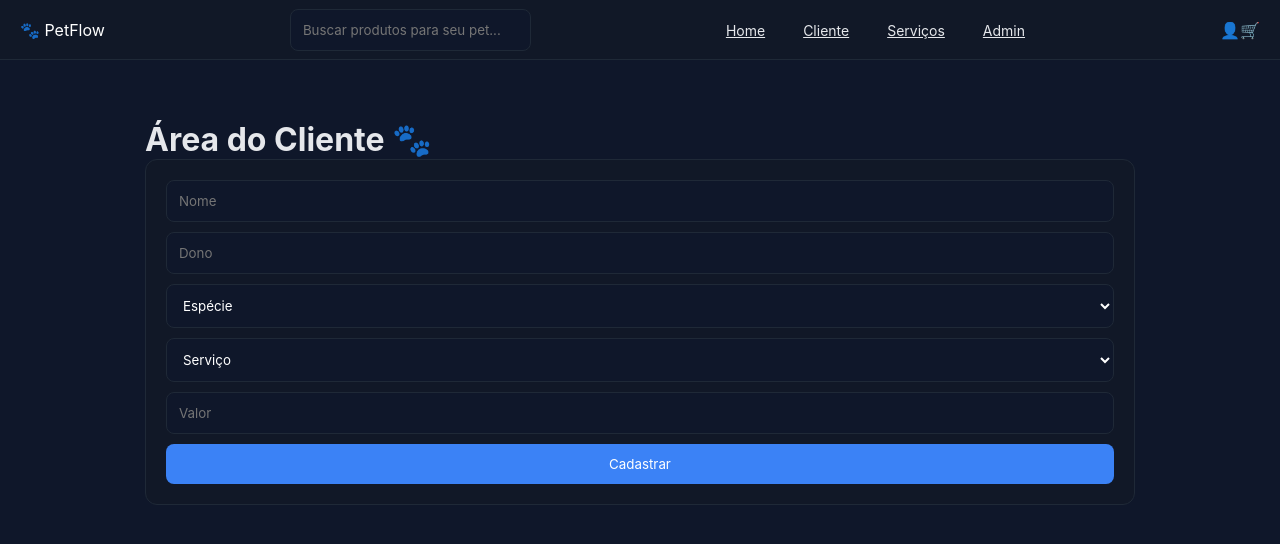
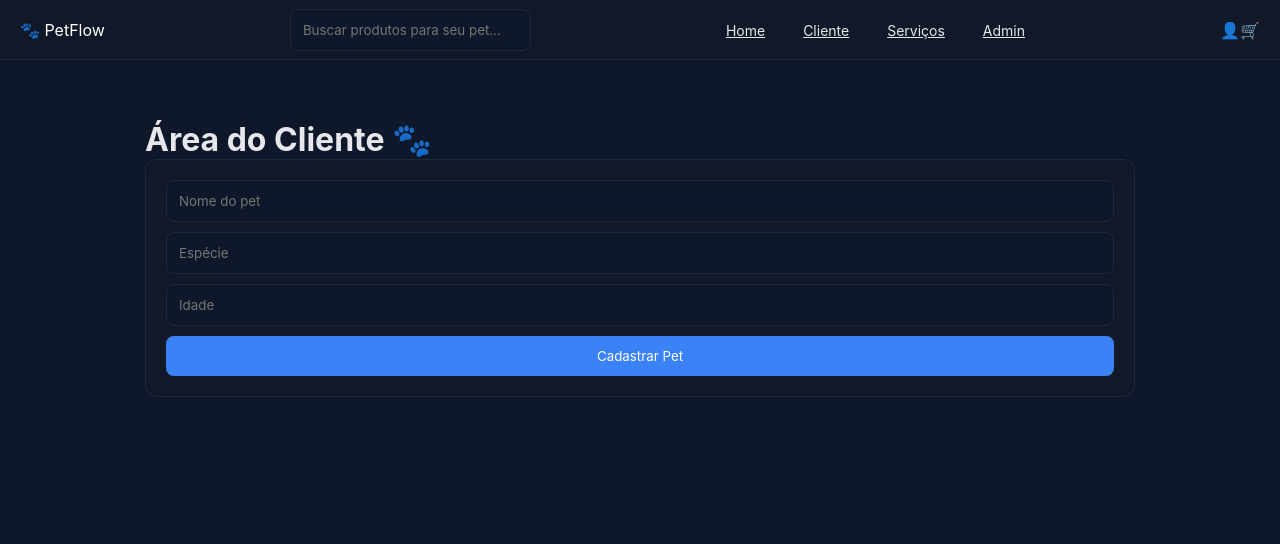
Before and after one commit to kess1ly/Javascript, a React app: page /cliente in a window 1280 px wide. Shown: the top 544 px of the page. Built offline with nearby package versions, Linux system fonts and the light colour scheme; the HTML template or start-up script is replaced by a standard one.

Commit message:
Update PetForm.jsx

```diff
--- a/src/componentes/PetForm.jsx
+++ b/src/componentes/PetForm.jsx
@@ -1,84 +1,48 @@
-import { useState, useEffect } from "react";
+import { useState } from "react";
 
-export default function PetForm({
-  adicionarPet,
-  salvarEdicao,
-  petEditando,
-}) {
+export default function PetForm({ adicionarPet }) {
   const [pet, setPet] = useState({
     nome: "",
-    dono: "",
     especie: "",
-    tipo: "",
-    produto: "",
-    valor: "",
+    idade: ""
   });
 
-  useEffect(() => {
-    if (petEditando) {
-      setPet({
-        nome: petEditando.nome || "",
-        dono: petEditando.dono || "",
-        especie: petEditando.especie || "",
-        tipo: petEditando.tipo || "",
-        produto: petEditando.produto || "",
-        valor: petEditando.valor || "",
-        id: petEditando.id, // mantém o id pra edição funcionar
-      });
-    }
-  }, [petEditando]);
-
   function handleChange(e) {
-    const { name, value } = e.target;
-    setPet({ ...pet, [name]: value });
+    setPet({ ...pet, [e.target.name]: e.target.value });
   }
 
   function handleSubmit(e) {
     e.preventDefault();
+    adicionarPet(pet);
 
-    if (petEditando) {
-      salvarEdicao(pet.id, pet);
-    } else {
-      adicionarPet(pet);
-    }
-
-    setPet({
-      nome: "",
-      dono: "",
-      especie: "",
-      tipo: "",
-      produto: "",
-      valor: "",
-    });
+    setPet({ nome: "", especie: "", idade: "" });
   }
 
   return (
     <form onSubmit={handleSubmit}>
-      <input name="nome" value={pet.nome} onChange={handleChange} placeholder="Nome" />
-      <input name="dono" value={pet.dono} onChange={handleChange} placeholder="Dono" />
-
-      <select name="especie" value={pet.especie} onChange={handleChange}>
-        <option value="">Espécie</option>
-        <option>Cachorro</option>
-        <option>Gato</option>
-      </select>
-
-      <select name="tipo" value={pet.tipo} onChange={handleChange}>
-        <option value="">Serviço</option>
-        <option>Banho</option>
-        <option>Tosa</option>
-      </select>
 
       <input
-        name="valor"
-        value={pet.valor}
+        name="nome"
+        placeholder="Nome do pet"
+        value={pet.nome}
         onChange={handleChange}
-        placeholder="Valor"
       />
 
-      <button type="submit">
-        {petEditando ? "Atualizar" : "Cadastrar"}
-      </button>
+      <input
+        name="especie"
+        placeholder="Espécie"
+        value={pet.especie}
+        onChange={handleChange}
+      />
+
+      <input
+        name="idade"
+        placeholder="Idade"
+        value={pet.idade}
+        onChange={handleChange}
+      />
+
+      <button>Cadastrar Pet</button>
     </form>
   );
 }
```
